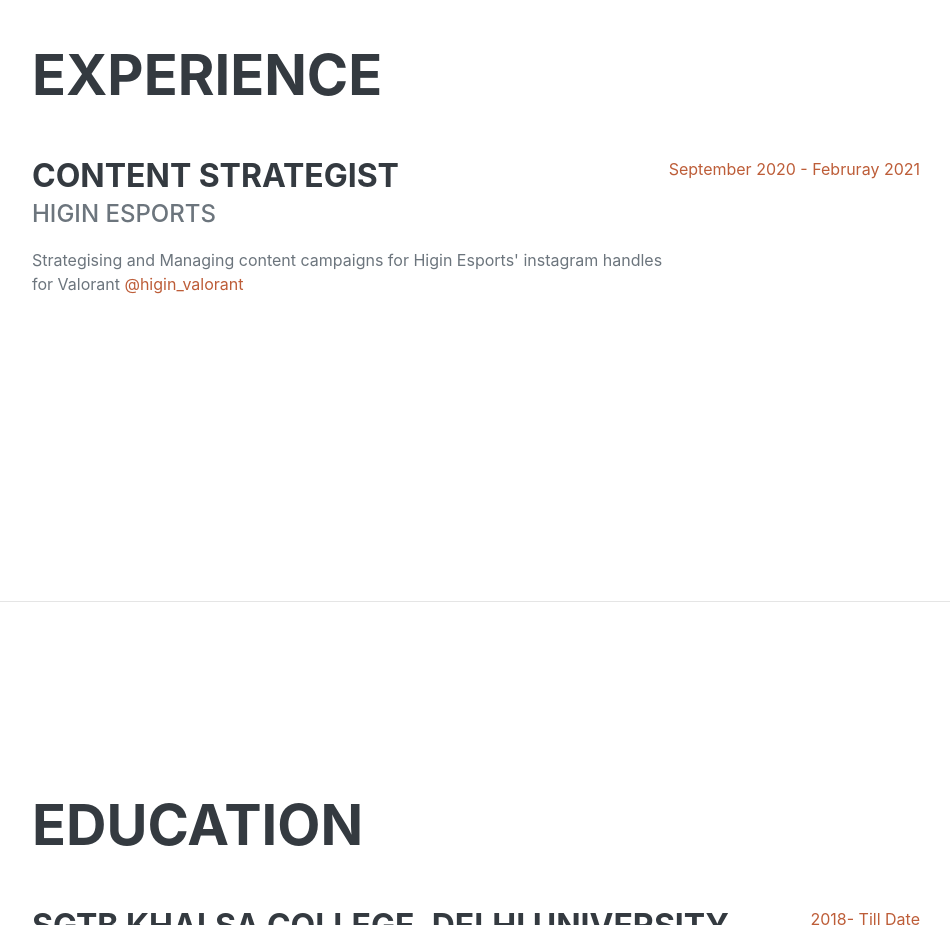
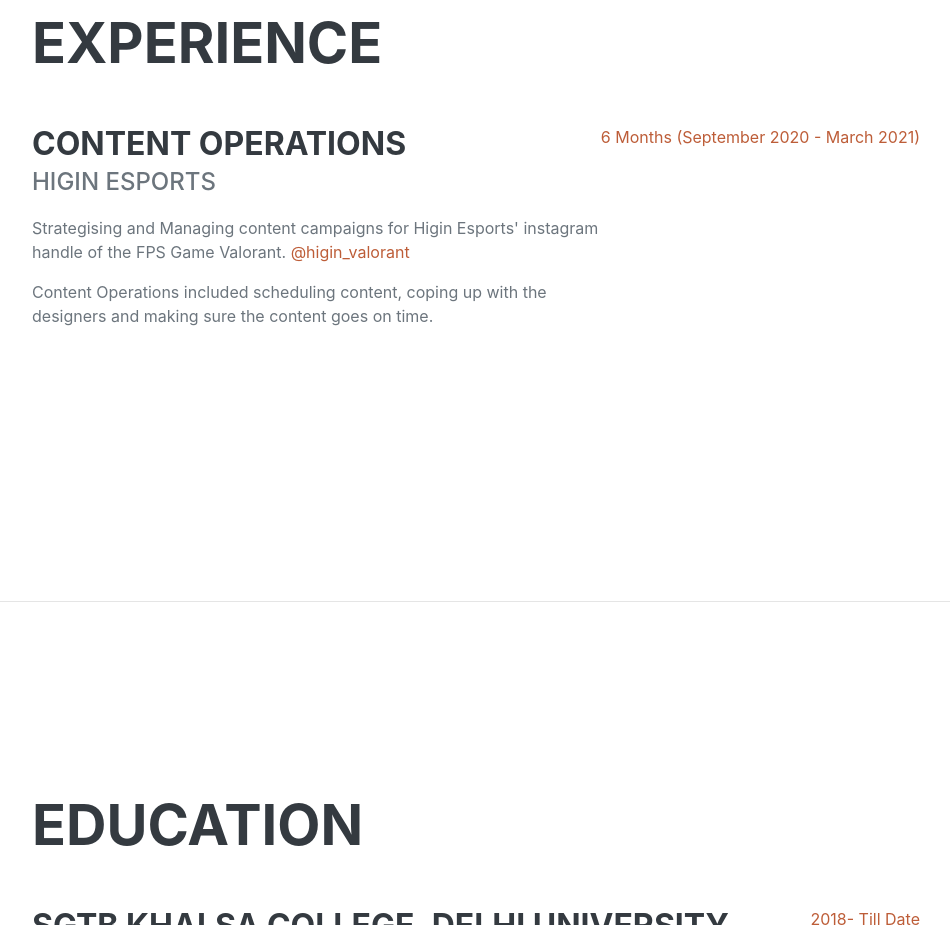
Before and after one commit to Taranndeep/Taranndeep.github.io, a plain HTML site: page index.html in a window 1280 px wide. Shown: the part 1000-1925 px from the top of the page, without its empty margins (300-1250 px from the left). Drawn offline with nearby package versions, Linux system fonts and the light colour scheme; files whose address does not match are found by name; a web font is replaced by a local one.

Commit message:
Add files via upload

```diff
--- a/index.html
+++ b/index.html
@@ -40,12 +40,13 @@
                     <h2 class="mb-5">Experience</h2>
                     <div class="d-flex flex-column flex-md-row justify-content-between mb-5">
                         <div class="flex-grow-1">
-                            <h3 class="mb-0">Content Strategist</h3>
+                            <h3 class="mb-0">Content Operations</h3>
                             <div class="subheading mb-3">Higin Esports</div>
-                            <p>Strategising and Managing content campaigns for Higin Esports' instagram handles for Valorant
+                            <p>Strategising and Managing content campaigns for Higin Esports' instagram handle of the FPS Game Valorant.
                             <a href="https://instagram.com/higin_valorant?igshid=4uq9fw7yn92i">@higin_valorant</a></p>
+                            <p> Content Operations included scheduling content, coping up with the designers and making sure the content goes on time.</p>
                         </div>
-                        <div class="flex-shrink-0"><span class="text-primary">September 2020 - Februray 2021</span></div>
+                        <div class="flex-shrink-0"><span class="text-primary"> 6 Months (September 2020 - March 2021)</span></div>
                     </div>
                 </div>
             </section>
```
